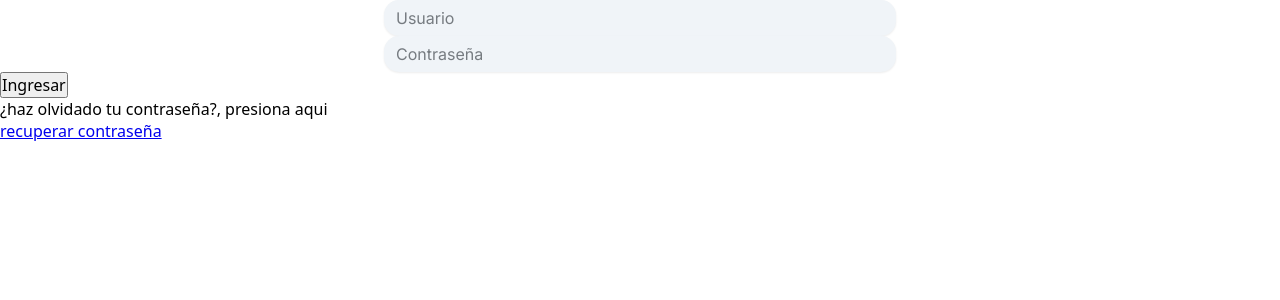
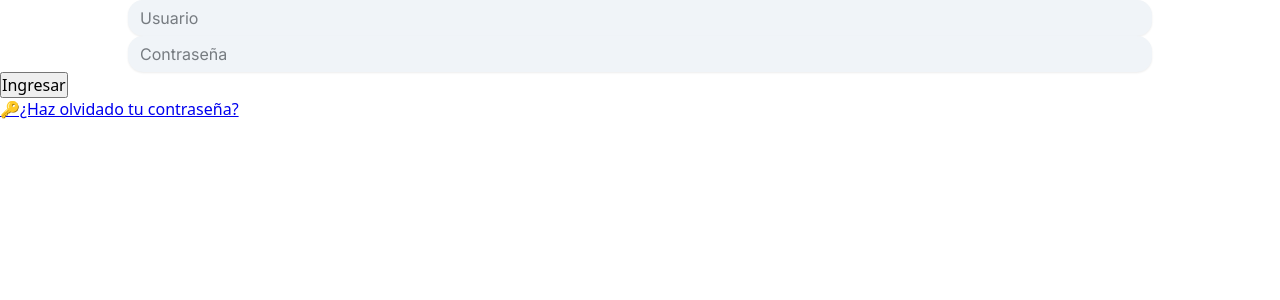
Before and after one commit to Andreaperez1/Proyecto-sena, a React (Vite) app in the folder proyect-sena-app/: page /Login in a window 1280 px wide. Shown: the top 300 px of the page. Built offline with nearby package versions, Linux system fonts and the light colour scheme.

Commit message:
add-login-peticiones

```diff
--- a/proyect-sena-app/src/componentes/recuperar.jsx
+++ b/proyect-sena-app/src/componentes/recuperar.jsx
@@ -1,34 +1,30 @@
-import React, { useState } from 'react';
+import React, { useState } from 'react'
 
-function Recuperar() {
-  const [email, setEmail] = useState('');
+export default function Recuperar() {
+	const [email, setEmail] = useState('')
 
 	const handleEmailChange = (e) => {
-    setEmail(e.target.value);
-  };
+		setEmail(e.target.value)
+	}
 
 	const handleSubmit = (e) => {
-    e.preventDefault();
+		e.preventDefault()
 		// Envía la solicitud de recuperación de contraseña al servidor aquí.
-  };
+	}
 
 	return (
 		<div>
 			<h2>Recuperación de Contraseña</h2>
 			<form onSubmit={handleSubmit}>
-        <label>
-          Correo Electrónico:
 				<input
 					type="email"
 					value={email}
 					onChange={handleEmailChange}
 					required
 				/>
-        </label>
+
 				<button type="submit">Enviar Codigo</button>
 			</form>
 		</div>
-  );
+	)
 }
-
-export default Recuperar;
--- a/proyect-sena-app/src/consultas/Datos.js
+++ b/proyect-sena-app/src/consultas/Datos.js
@@ -15,7 +15,11 @@ let datosRegistro = {
 	genero: '',
 	eps: '',
 	pps: false,
-	activacion: false
+	activacion: false,
 }
 
-export { datosRegistro }
+let datoslogin = {
+	correo_inst: '',
+	contrasena: '',
+}
+export { datosRegistro, datoslogin }
--- a/proyect-sena-app/src/consultas/Peticiones.js
+++ b/proyect-sena-app/src/consultas/Peticiones.js
@@ -28,5 +28,20 @@ function registrarUsuario(datos) {
 			alert(error.message)
 		})
 }
+function ingresarlogin(datos) {
+	axios
+		.post(
+			`https://proyecto-backend-sgbienestar.onrender.com/registro/login`,
+			datos
+		)
+		.then(function (response) {
+			console.log(response)
+			alert(response.data.message)
+		})
+		.catch(function (error) {
+			console.log(error)
+			alert(error.message)
+		})
+}
 
-export { buscarPorRuta, registrarUsuario }
+export { buscarPorRuta, registrarUsuario, ingresarlogin }
--- a/proyect-sena-app/src/page/Login.jsx
+++ b/proyect-sena-app/src/page/Login.jsx
@@ -1,43 +1,69 @@
-import React, { useState } from 'react'
+import React, { useEffect, useState } from 'react'
 import { Link } from 'react-router-dom'
 import { Input } from '@mui/joy'
+import { datoslogin } from '../consultas/Datos'
+import { ingresarlogin } from '../consultas/Peticiones'
 
 export default function () {
-	const [usuario, GuardarUsusario] = useState('')
-	const [contrasena, setContrasena] = useState('')
+	const [usuario, GuardarUsusario] = useState(datoslogin.correo_inst)
+	const [contrasena, setContrasena] = useState(datoslogin.contrasena)
 
 	const handleChangeUsuario = (event) => {
 		GuardarUsusario(event.target.value)
-		console.log(event)
+		// console.log(event)
 	}
 
 	const handleChangeContrasena = (event) => {
 		setContrasena(event.target.value)
 	}
 
+	function guardarusuario() {
+		datoslogin.correo_inst = usuario
+		datoslogin.contrasena = contrasena
+	}
+
+	useEffect(() => {
+		guardarusuario()
+	}, [usuario, contrasena])
 	return (
 		<>
 			<Input
 				onChange={handleChangeUsuario}
+				value={usuario}
 				placeholder="Usuario"
-				sx={{ borderRadius: '15px', margin: '0 30%' }}
+				sx={{
+					borderRadius: '15px',
+					margin: '0 10%',
+					display: 'flex',
+				}}
 				variant="soft"
 			/>
 			<Input
 				onChange={handleChangeContrasena}
+				value={contrasena}
 				type="password"
 				placeholder="Contraseña"
-				sx={{ borderRadius: '15px', margin: '0 30%' }}
+				sx={{
+					borderRadius: '15px',
+					margin: '0 10%',
+					display: 'flex',
+				}}
 				variant="soft"
 			/>
-			<button>Ingresar</button>
-<div>
-		<p>¿haz olvidado tu contraseña?, presiona aqui</p>
-			<Link to="/recuperar-contrasena"> {/* Enlace a la página de recuperación de contraseña */}
-        <p>recuperar contraseña</p>
-        </Link>
-		</div>
+			<button
+				className="botonInsgresar"
+				onClick={() => ingresarlogin(datoslogin)}
+			>
+				Ingresar
+			</button>
+			<div>
+				<Link to="/recuperar-contrasena">
+					{' '}
+					{/* Enlace a la página de recuperación de contraseña */}
+					<p>🔑¿Haz olvidado tu contraseña?</p>
+					{/* <p>recuperar contraseña</p> */}
+				</Link>
+			</div>
 		</>
-
 	)
 }
--- a/proyect-sena-app/src/page/Registro.jsx
+++ b/proyect-sena-app/src/page/Registro.jsx
@@ -122,8 +122,10 @@ export default function Registro() {
 				/>
 			</div>
 			<div className="navegacion">
-				<Link to="/" className="button-navegacion">
-					<div onClick={mantenerDatos}>{'Atrás'}</div>
+				<Link to="/">
+					<div className="button-navegacion2" onClick={mantenerDatos}>
+						{'Atrás'}
+					</div>
 				</Link>
 
 				{nombre == '' ||
--- a/proyect-sena-app/src/page/home.jsx
+++ b/proyect-sena-app/src/page/home.jsx
@@ -18,7 +18,7 @@ const Home = () => {
 			<Link to="/registro/1">
 				<button onClick={pedirDatosBackend}>Regístrate</button>
 			</Link>
-			<Link to="/Login">
+			<Link to="/login">
 				<button>Inicia Sesión</button>
 			</Link>
 		</div>
--- a/proyect-sena-app/src/page/styles/registro.css
+++ b/proyect-sena-app/src/page/styles/registro.css
@@ -71,7 +71,19 @@ h2 {
   color: rgb(255, 255, 255);
   font-weight: 700;
   min-width: none;
-  border: 1px solid white;
+  border: 0.5px solid rgba(187, 187, 255, 0);
+  border-radius: 30px;
+  margin: 10px;
+  padding: 0.4rem;
+  cursor: pointer;
+}
+
+.button-navegacion2 {
+  background-color: #315d96;
+  color: rgb(255, 255, 255);
+  font-weight: 700;
+  min-width: none;
+  /* border: 0.5px solid rgb(187, 187, 255); */
   border-radius: 30px;
   margin: 10px;
   padding: 0.4rem;
--- a/proyect-sena-app/src/routers/AppRouter.jsx
+++ b/proyect-sena-app/src/routers/AppRouter.jsx
@@ -5,6 +5,7 @@ import { Route, Routes } from 'react-router-dom'
 // layouts
 import LayoutRegistro from '../Layouts/LayoutRegistro'
 import LayoutRegistro3 from '../Layouts/LayoutRegistro3'
+// import LayoutLogin from '../Layouts/LayoutLogin'
 
 // paginas
 import Registro from '../page/Registro'
@@ -14,7 +15,7 @@ import Registro3 from '../page/Registro3'
 import Home from '../page/home'
 import Login from '../page/Login'
 
-import Recuperar from "../componentes/recuperar"
+import Recuperar from '../componentes/recuperar'
 
 function AppRouter() {
 	return (
@@ -31,7 +32,9 @@ function AppRouter() {
 			</Route>
 
 			{/* ruta pagian login */}
-			<Route path="/Login" element={<Login />}></Route>
+			{/* <Route path="/Login" element={<LayoutLogin />}> */}
+			<Route path="/login" element={<Login />}></Route>
+			{/* </Route> */}
 
 			{/* Nueva ruta para la página de recuperación de contraseña */}
 			<Route path="/recuperar-contrasena" element={<Recuperar />} />
```
Also changed, not shown: proyect-sena-app/src/Layouts/LayoutLogin.jsx (+19 -1 lines), proyect-sena-app/src/page/styles/Login.css (+58 -2 lines), proyect-sena-app/public/img/imagenlogin.png (added), proyect-sena-app/public/img/imagenlogin2.png (added). Lines whose indentation alone changed are shown as unchanged.
